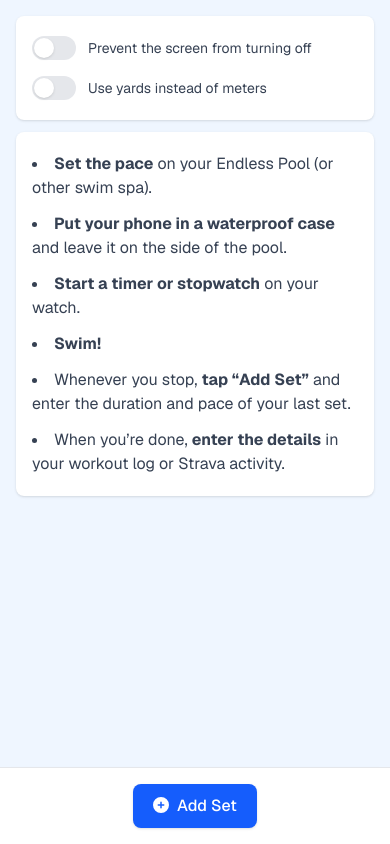
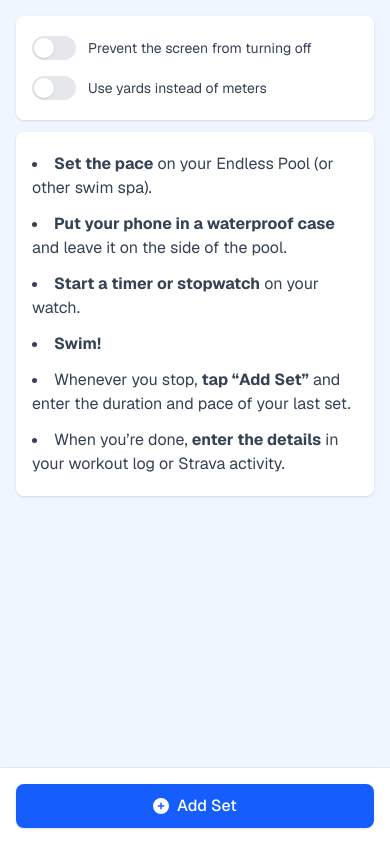
Before and after one commit to gesteves/swimsetter, a Next.js app: page / in a window 390 px wide. Built offline with nearby package versions, Linux system fonts and the light colour scheme.

Commit message:
Tweak button

```diff
--- a/app/components/ButtonBar.jsx
+++ b/app/components/ButtonBar.jsx
@@ -9,10 +9,14 @@ const ButtonBar = forwardRef(function ButtonBar({ onAddSet }, ref) {
       className="fixed bottom-0 left-0 right-0 bg-white border-t border-gray-200 shadow-lg px-4 py-4 flex justify-center"
     >
       <button
-        className="rounded-lg bg-blue-600 px-5 py-2.5 text-base font-medium text-white shadow-sm transition-all duration-200 hover:bg-blue-500 hover:shadow-md active:bg-blue-700 focus:outline-none focus:ring-2 focus:ring-blue-500 focus:ring-offset-2"
+        className="w-full sm:w-auto rounded-lg bg-blue-600 px-5 py-2.5 text-base font-medium text-white shadow-sm transition-all duration-200 hover:bg-blue-500 hover:shadow-md active:bg-blue-700 focus:outline-none focus:ring-2 focus:ring-blue-500 focus:ring-offset-2 inline-flex items-center justify-center"
         onClick={onAddSet}
       >
-        <FontAwesomeIcon icon={faCirclePlus} className="mr-2" />
+        <FontAwesomeIcon
+          icon={faCirclePlus}
+          className="mr-2 w-4 h-4"
+          style={{ minWidth: '1rem' }}
+        />
         Add Set
       </button>
     </div>
```
